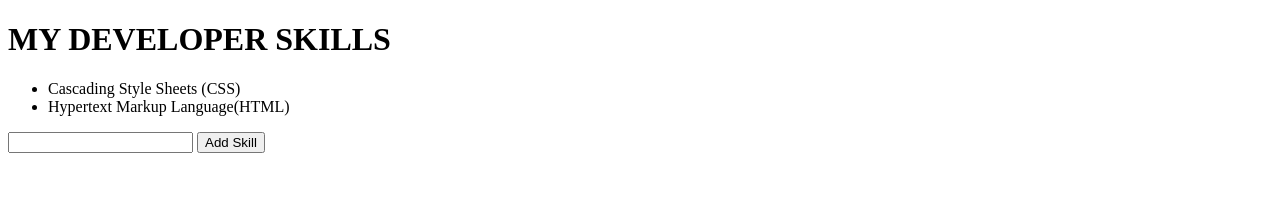
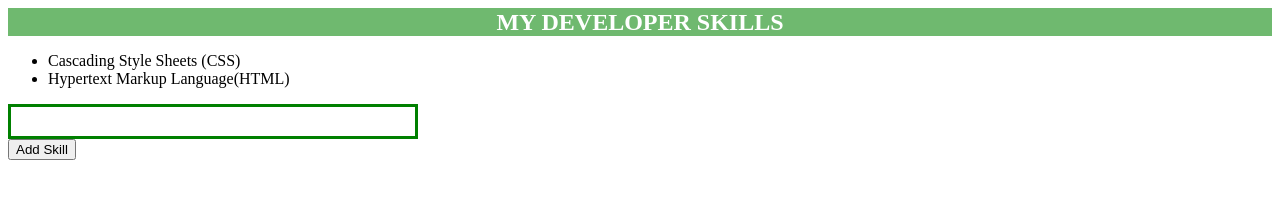
Before and after one commit to android718/Classwork, a plain HTML site: page dev-skills-lab/index.html in a window 1280 px wide. Drawn offline with nearby package versions, Linux system fonts and the light colour scheme.

Commit message:
added css

```diff
--- a/dev-skills-lab/css/style.css
+++ b/dev-skills-lab/css/style.css
@@ -1,11 +1,24 @@
+#sub-heading {
+    display:flex;
+    justify-content: center;
+    padding: .5px;
+    margin: 0px;
+    background-color: rgb(111, 185, 111);
+    color: white
+}
 
-
-.topnav{
-    background-color: rgb(17, 16, 15);
-    overflow:hidden;
-    display: flexbox;
-    flex-direction: c;
-    justify-content: center;
-    border-color: lightgreen ;
+#enter{
+    display:flex;
+    justify-content: left;
+    align-items: center;
+    height :auto;
 
 }
+#skill-input{
+    display:flex;
+    justify-content: center;
+    align-items: center;
+    height : 2em;
+    width:400px;
+    border: 3px solid green;
+}
--- a/dev-skills-lab/index.html
+++ b/dev-skills-lab/index.html
@@ -16,22 +16,21 @@
 <body>
     <div id="roof">
 
-        <h1 id="main-heading">MY DEVELOPER SKILLS</h1>
+        <h2 id="sub-heading">MY DEVELOPER SKILLS</h2>
         <div id="skills-display">
         <ul id="skill-list">
          <li class ="list-item">Cascading Style Sheets (CSS)</li>
          <li class ="list-item">Hypertext Markup Language(HTML)</li>
 
         </ul>
-
-
-
         </div>
 
-<div class="bar" action="action_page.php">
-        <input type="text" name="add skill">
-       <button type="submit"><i class="search"></i>Add Skill</button>
+        <div id="enter>"
+<form>
+   <input type="text" id="skill-input"
 
+    <inputtype="text" name="add skill"> <button type="submit"><i class="search"></i>Add Skill</button>
+    </form>
     </div>
 </body>
      <main>
```
